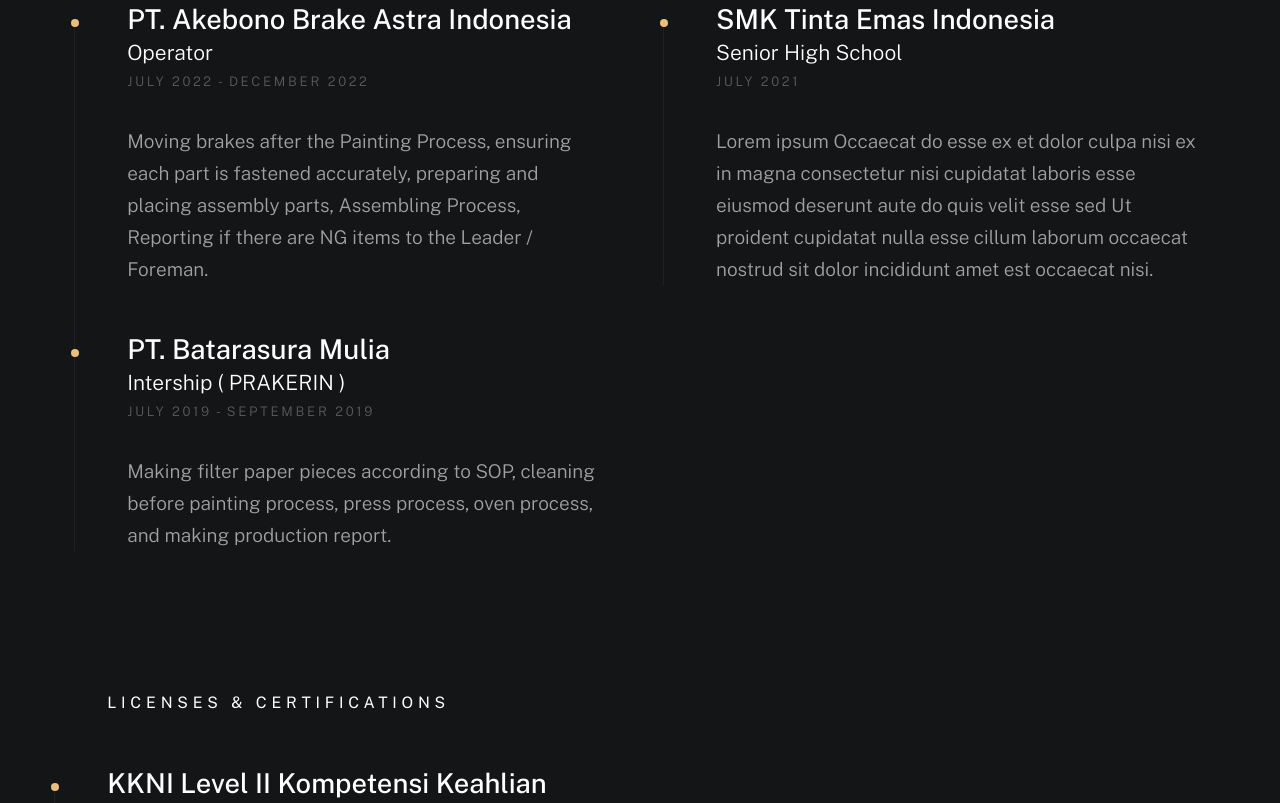
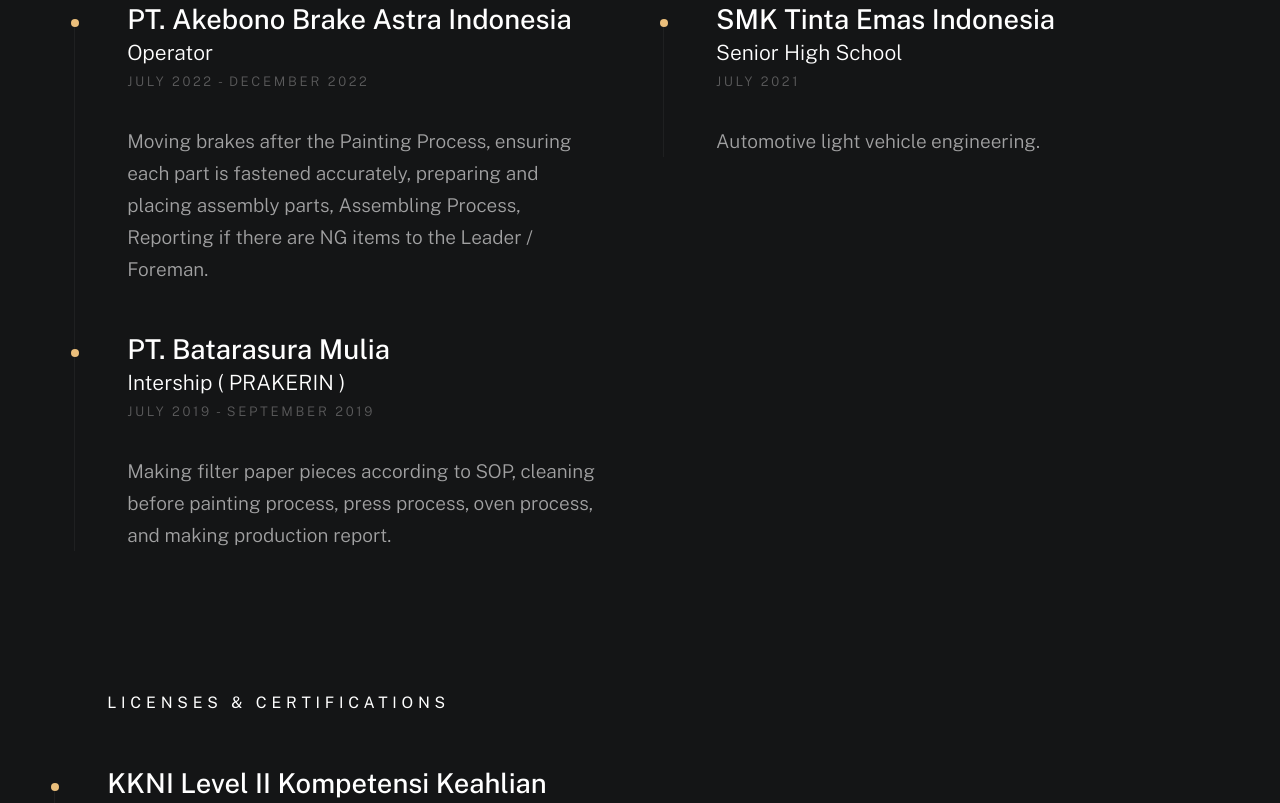
Before and after one commit to qinariii/myqinaa, a plain HTML site: page index.html in a window 1280 px wide. Shown: the part 2420-3223 px from the top of the page. Drawn offline with nearby package versions, Linux system fonts and the light colour scheme; a web font is replaced by a local one.

Commit message:
Update index.html

```diff
--- a/index.html
+++ b/index.html
@@ -220,7 +220,7 @@
                                     <p class="timeline__timeframe">July 2021</p>
                                 </div>
                                 <div class="timeline__desc">
-                                    <p>Lorem ipsum Occaecat do esse ex et dolor culpa nisi ex in magna consectetur nisi cupidatat laboris esse eiusmod deserunt aute do quis velit esse sed Ut proident cupidatat nulla esse cillum laborum occaecat nostrud sit dolor incididunt amet est occaecat nisi.</p>
+                                    <p>Automotive light vehicle engineering.</p>
                                 </div>
                             </div>
 
```
